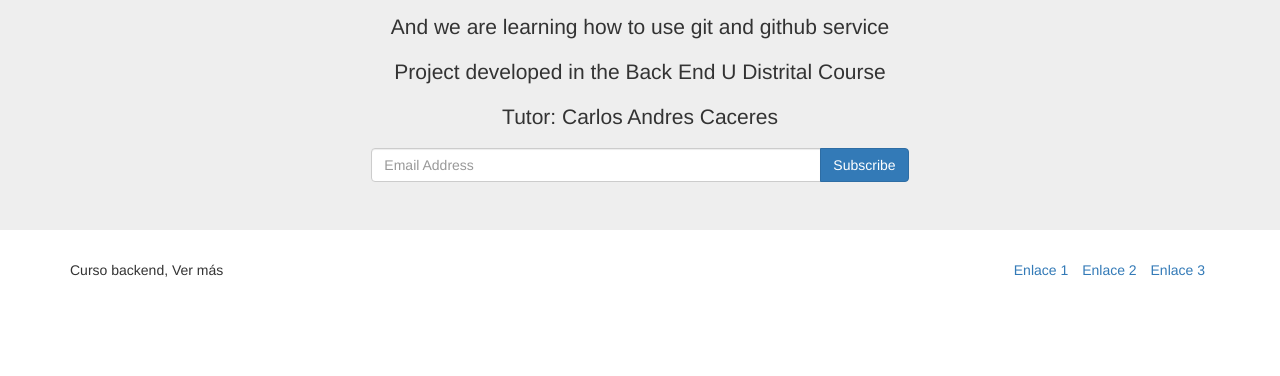
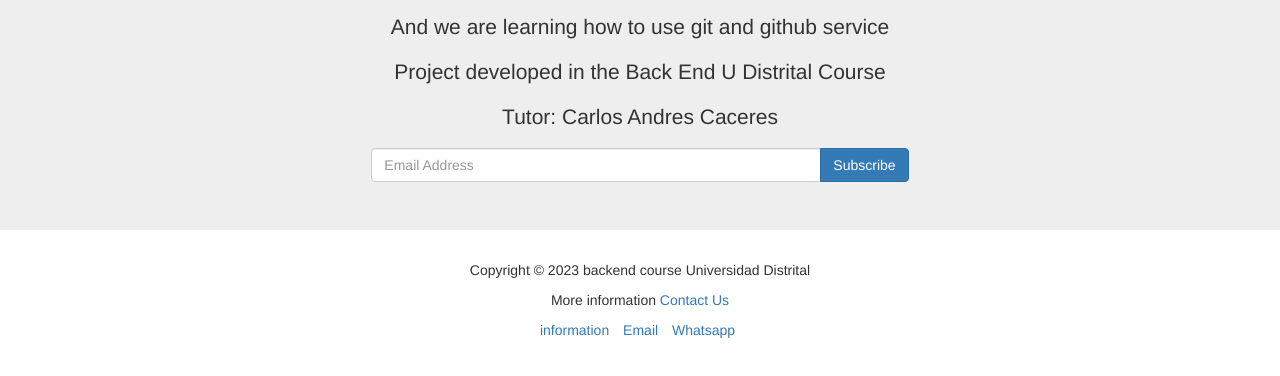
Before and after one commit to carloscaceres2093/BackEnd_Resources, a plain HTML site: page index.html in a window 1280 px wide. Shown: the part 230-606 px from the top of the page. Drawn offline with nearby package versions, Linux system fonts and the light colour scheme.

Commit message:
footer with contact link

```diff
--- a/index.html
+++ b/index.html
@@ -20,6 +20,7 @@
         <p>And we are learning how to use git and github service</p>
         <p>Project developed in the Back End U Distrital Course</p>
         <p>Tutor: Carlos Andres Caceres</p>
+
         <div class="row">
             <div class="col-sm-8 col-sm-offset-2 ">
                 <div id="alertContainer"></div>
@@ -37,23 +38,23 @@
         <script src="jqueryScripts.js"></script>
         </div>
     </div>
-    <footer class="footer bg-dark text-light">
+    <footer class="row text-center">
         <div class="container">
           <div class="row">
-            <div class="col-md-6">
-              <p class="footer-text">Curso backend, Ver más</p>
-            </div>
-            <div class="col-md-6">
-              <ul class="list-inline text-right">
-                <li><a href="#" class="footer-link">Enlace 1</a></li>
-                <li><a href="#" class="footer-link">Enlace 2</a></li>
-                <li><a href="#" class="footer-link">Enlace 3</a></li>
+            <div class="row text-center">
+                    <p>Copyright © 2023 backend course Universidad Distrital</p>
+                    <p>More information <a href="contact.html">Contact Us</a></p>
+            </div class="row text-center">
+            <div class="row">
+              <ul class="list-inline text-center">
+                <li><a href="#" class="footer-link">information </a></li>
+                <li><a href="#" class="footer-link">Email </a></li>
+                <li><a href="#" class="footer-link">Whatsapp </a></li>
               </ul>
             </div>
           </div>
         </div>
-      </footer>
-
+    </footer>
 
 
 </body>
```
